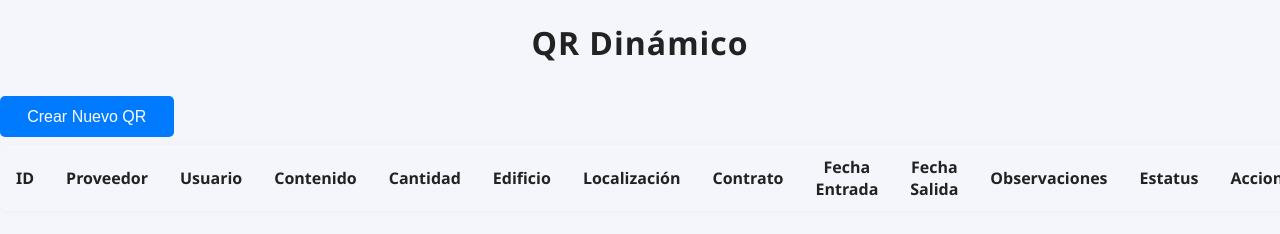
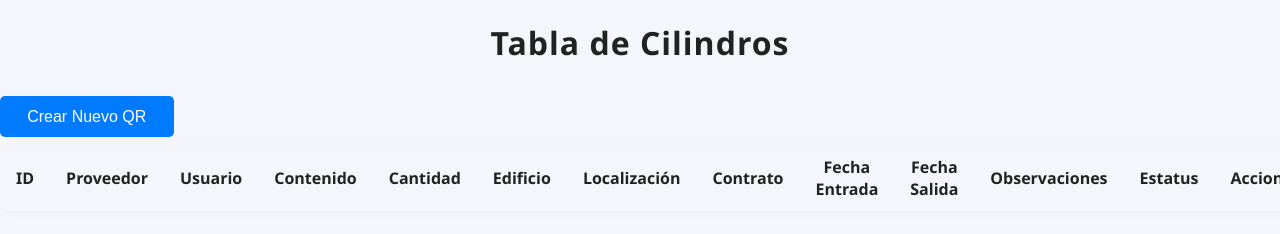
Before and after one commit to HennryCruz/Qr-Dinamico, a plain HTML site: page index.html in a window 1280 px wide. Shown: the top 234 px of the page. Drawn offline with nearby package versions, Linux system fonts and the light colour scheme; a script that the page names is missing.

Commit message:
Update index.html

```diff
--- a/index.html
+++ b/index.html
@@ -8,7 +8,7 @@
   <link rel="icon" href="data:,">
 </head>
 <body>
-  <h1>QR Dinámico</h1>
+  <h1>Tabla de Cilindros</h1>
   <button onclick="crearNuevoRegistro()">Crear Nuevo QR</button>
   <table>
     <thead>
```
